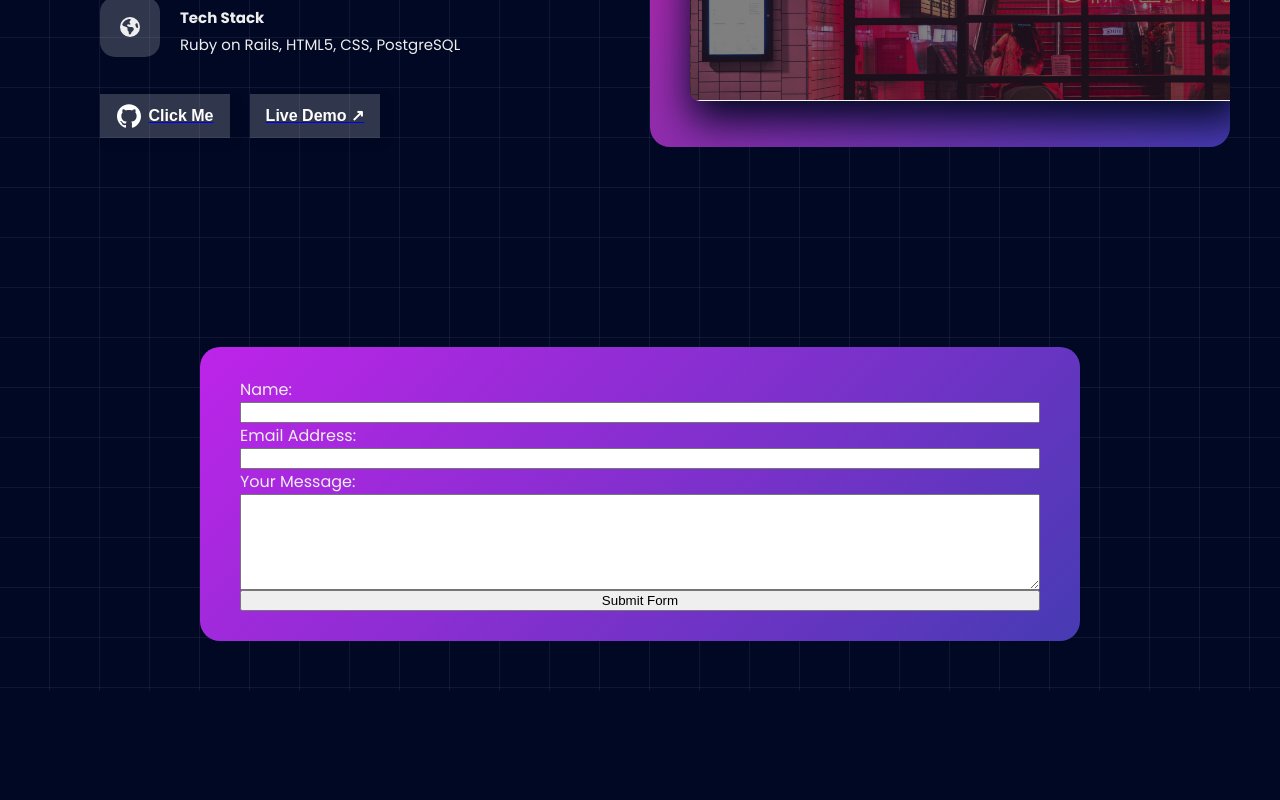
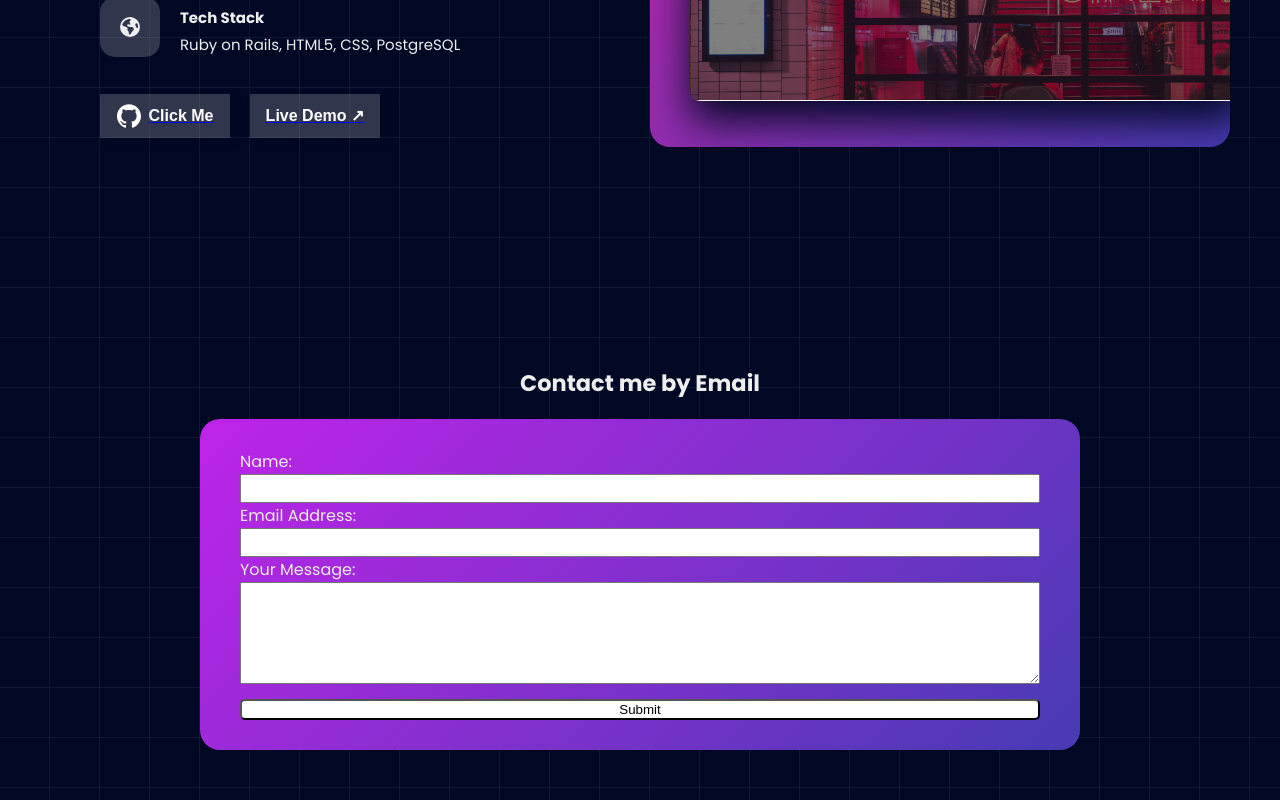
Before and after one commit to ChrisDiaz007/portfolio, a React (Create React App) app: page / in a window 1280 px wide. Shown: the part 3412-4212 px from the top of the page. Before the commit the page ends 4103 px from the top, so only its background shows below. Built offline with nearby package versions, Linux system fonts and the light colour scheme; a web font is replaced by a local one.

Commit message:
Contact Secntion CSS finish, when sending message it confirms with unique pop-up message

```diff
--- a/src/App.css
+++ b/src/App.css
@@ -443,7 +443,9 @@ section.contacts {
 
 .Contacts {
   display: flex;
+  flex-direction: column;
   justify-content: center;
+  align-items: center;
 }
 
 .Contact-form {
@@ -456,3 +458,17 @@ section.contacts {
   overflow: hidden;
   font-size: 16px;
 }
+
+.form-Submit {
+  background-color: white;
+  margin-top: 15px;
+  border-radius: 5px;
+}
+.form-Submit:hover {
+  cursor: pointer;
+  background-color: #be24e9;
+}
+
+.form-input {
+  padding: 5px;
+}
--- a/src/components/Contacts.js
+++ b/src/components/Contacts.js
@@ -32,11 +32,16 @@ function Contacts() {
 
   return (
     <section className="Contacts">
+      <h1>Contact me by Email</h1>
       <form onSubmit={onSubmit} className="Contact-form">
-        Name: <input type="text" name="name" />
-        Email Address: <input type="email" name="email" />
-        Your Message: <textarea name="message" rows={6}></textarea>
-        <button type="submit">Submit Form</button>
+        Name: <input type="text" name="name" className="form-input" />
+        Email Address:{" "}
+        <input type="email" name="email" className="form-input" />
+        Your Message:{" "}
+        <textarea name="message" className="form-input" rows={6}></textarea>
+        <button type="submit" className="form-Submit">
+          Submit
+        </button>
       </form>
     </section>
   );
```
